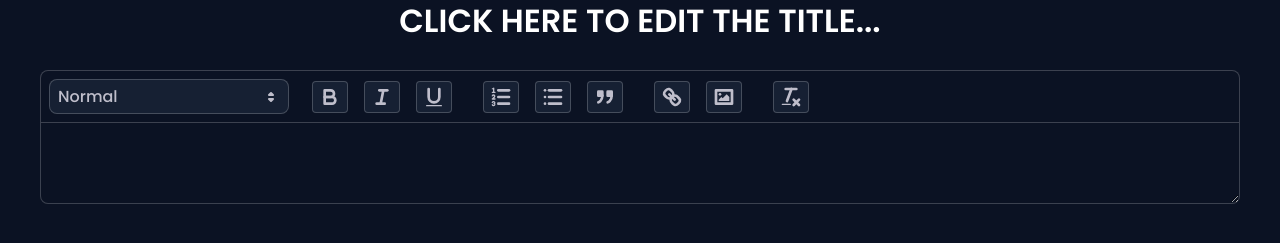
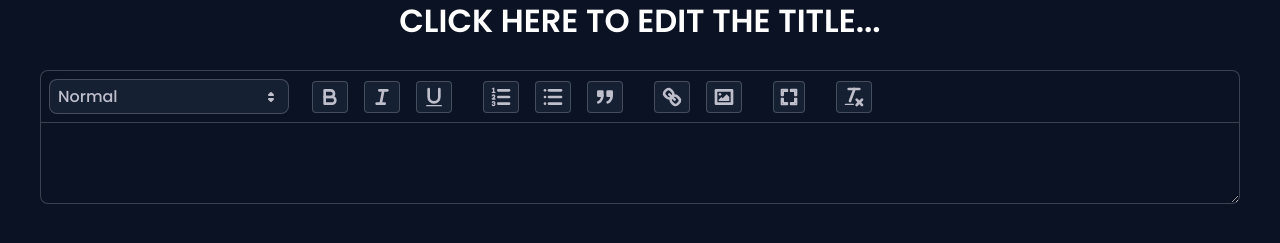
Before and after one commit to SELVAPRASANTH-SELLASAMY/nomad, a React (Create React App) app: page /home/newpost in a window 1280 px wide. Shown: the part 195-438 px from the top of the page. Built offline with nearby package versions, Linux system fonts and the light colour scheme.

Commit message:
Added fullscreen functionality to the editor window

```diff
--- a/src/components/editor/Editor.jsx
+++ b/src/components/editor/Editor.jsx
@@ -14,7 +14,13 @@ function Editor(){
     const quillInstance = useRef(null);
     useEffect(()=>{
         if(!quillInstance.current && editorRef.current){
-            quillInstance.current = new Quill(editorRef.current, QuillConfig);
+            quillInstance.current = new Quill(editorRef.current, QuillConfig(quillInstance));
+
+            const toolbar = quillInstance.current.getModule('toolbar').container;
+            if(toolbar){
+                toolbar.querySelector('.ql-fullscreen-mode').innerHTML = `<svg class='ql-stroke' stroke="currentColor" fill="currentColor" stroke-width="0" viewBox="0 0 24 24" height="1.5em" width="1.5em" xmlns="http://www.w3.org/2000/svg"><path d="M5 5h5V3H3v7h2zm5 14H5v-5H3v7h7zm11-5h-2v5h-5v2h7zm-2-4h2V3h-7v2h5z"></path></svg>`;
+            }
+
             quillInstance.current.on('text-change',debounce(()=>{
                 setContent({...content,content:quillInstance.current.root.innerHTML});
             },1000));
@@ -39,10 +45,12 @@ function Editor(){
                         value={content.title}
                     />
                     :
-                    <h2 onClick={()=>setEditTitle(true)} className="fs-7 font-weight-600 text-centered uppercase">{content.title || "Click here to edit the title..."}</h2>
+                    <h2 onClick={()=>setEditTitle(true)} className="fs-7 font-weight-600 text-centered uppercase pointer">{content.title || "Click here to edit the title..."}</h2>
             }
             <br />
-            <div ref={editorRef}/>
+            <div className="quill-element mb-25">
+                <div ref={editorRef}/>
+            </div>
         </section>
     );
 }
--- a/src/components/editor/editor.css
+++ b/src/components/editor/editor.css
@@ -3,14 +3,19 @@
     font-size: var(--font_125);
     color: var(--lightblue);
 }
+.quill-element{
+    --stick-top: 189.5px;
+    --editor-resize: vertical;
+    transition: 250ms;
+}
 .ql-editor{
-    resize: vertical;
+    resize: var(--editor-resize);
     min-height: 5rem;
     line-height: 2rem;
 }
 .ql-toolbar{
     position: sticky;
-    top: 189.5px;
+    top: var(--stick-top);
     z-index: 10;
     background-color: var(--background);
 }
@@ -135,6 +140,18 @@
 .ql-snow .ql-editor p:has(img){
     text-align: center;
 }
+.editor-fullscreen{
+    --stick-top: 0;
+    --editor-resize: none;
+    position: fixed;
+    top: 0;
+    left: 0;
+    width: 100%;
+    height: 92.5dvh;
+    background-color: var(--background);
+    z-index: 100;
+    padding: 1rem 2.5rem;
+}
 
 
 .ql-snow.ql-toolbar button:hover, .ql-snow .ql-toolbar button:hover, .ql-snow.ql-toolbar button:focus, .ql-snow .ql-toolbar button:focus, .ql-snow.ql-toolbar button.ql-active, .ql-snow .ql-toolbar button.ql-active, .ql-snow.ql-toolbar .ql-picker-label:hover, .ql-snow .ql-toolbar .ql-picker-label:hover, .ql-snow.ql-toolbar .ql-picker-label.ql-active, .ql-snow .ql-toolbar .ql-picker-label.ql-active, .ql-snow.ql-toolbar .ql-picker-item:hover, .ql-snow .ql-toolbar .ql-picker-item:hover, .ql-snow.ql-toolbar .ql-picker-item.ql-selected, .ql-snow .ql-toolbar .ql-picker-item.ql-selected{
--- a/src/components/editor/editorConfig.js
+++ b/src/components/editor/editorConfig.js
@@ -1,13 +1,25 @@
-const QuillConfig = {
+const toggleFullScreen = (quillInstance) => {
+    const editor = quillInstance.current.container.closest('.quill-element');
+    if(editor){
+        editor.classList.toggle('editor-fullscreen');
+    }
+}
+const QuillConfig = (quillInstance) =>({
     theme:'snow',
     modules: {
-        toolbar: [
+        toolbar: {
+            container: [
                 [{header:[3, 4, 5, 6, false]}],
                 ['bold','italic','underline'],
                 [{list:'ordered'},{list:'bullet'},'blockquote'],
                 ['link','image'],
+                ['fullscreen-mode'],
                 ['clean']
-        ]
+            ],
+            handlers: {
+                'fullscreen-mode': () => toggleFullScreen(quillInstance)
             }
         }
+    }
+})
 export { QuillConfig };
--- a/src/components/login/login.css
+++ b/src/components/login/login.css
@@ -193,6 +193,9 @@
 }
 .mb-1{
     margin-bottom: 1rem;
+}
+.mb-25{
+    margin-bottom: 2.5rem;
 }
 .mb-5{
     margin-bottom: 5rem;
```
Lines whose indentation alone changed are shown as unchanged.
